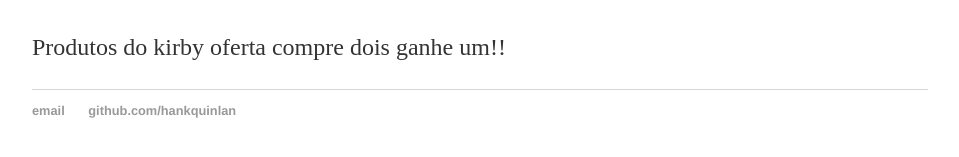
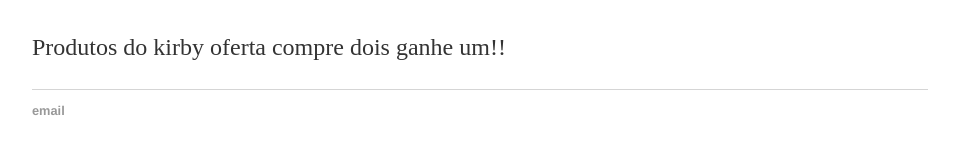
Before and after one commit to Airaah/airaah.github.io, a Jekyll site: the page built from index.html, in a window 1280 px wide. Shown: the part 166-323 px from the top of the page, without its empty margins (160-1119 px from the left). Built offline with Jekyll 4.4.1, drawn with Linux system fonts in a browser that asks for light colours.

Commit message:
Update default.html

```diff
--- a/_layouts/default.html
+++ b/_layouts/default.html
@@ -21,8 +21,7 @@
 			</div><!-- /.container -->
 			<footer>
 	    		<ul>
-	        		<li><a href="mailto:hankquinlanhub@gmail.com">email</a></li>
-	        		<li><a href="https://github.com/hankquinlan">github.com/hankquinlan</a></li>
+	        		<li><a href="aylinha2709@gmail.com">email</a></li>
 				</ul>
 			</footer>
 		</body>
```
